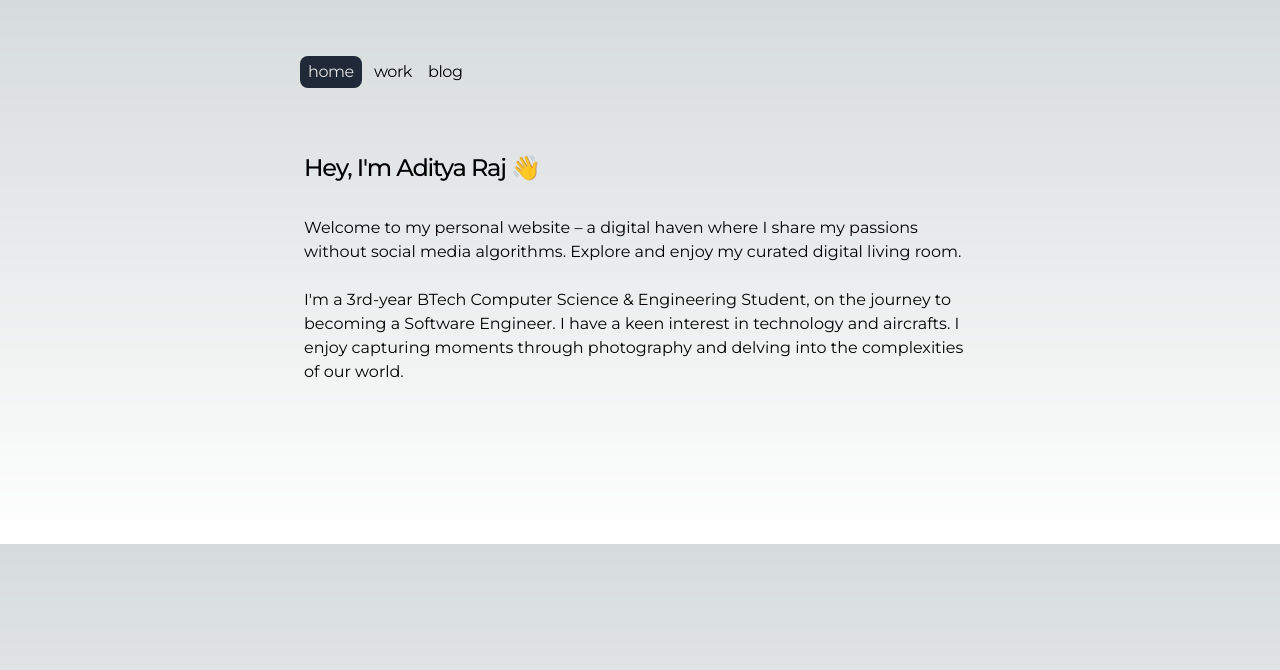
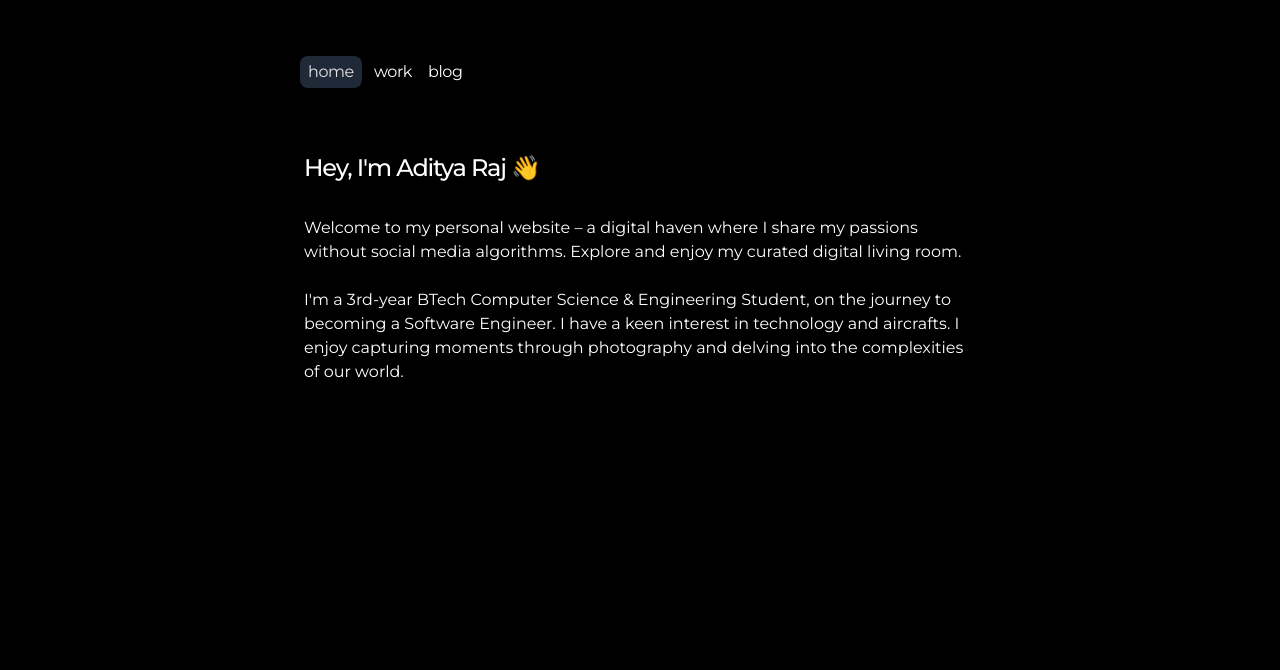
Before and after one commit to adistrim/adistrimdotin, a Next.js app: page / in a window 1280 px wide. Shown: the top 670 px of the page. Built offline with nearby package versions, Linux system fonts and the light colour scheme.

Commit message:
removed the light mode css *for now

```diff
--- a/src/app/globals.css
+++ b/src/app/globals.css
@@ -6,25 +6,14 @@
 @import url('https://fonts.googleapis.com/css2?family=Montserrat:wght@300&display=swap');
 
 :root {
-  --foreground-rgb: 0, 0, 0;
-  --background-start-rgb: 214, 219, 220;
-  --background-end-rgb: 255, 255, 255;
-}
-
-@media (prefers-color-scheme: dark) {
-  :root {
-    --foreground-rgb: 255, 255, 255;
-    --background-start-rgb: 0, 0, 0;
-    --background-end-rgb: 0, 0, 0;
-  }
+  --foreground-rgb: 255, 255, 255;
+  --background-start-rgb: 0, 0, 0;
+  --background-end-rgb: 0, 0, 0;
 }
 
 body {
   color: rgb(var(--foreground-rgb));
-  background: linear-gradient(
-      to bottom,
+  background: linear-gradient(to bottom,
       transparent,
-      rgb(var(--background-end-rgb))
-    )
-    rgb(var(--background-start-rgb));
+      rgb(var(--background-end-rgb))) rgb(var(--background-start-rgb));
 }
```
